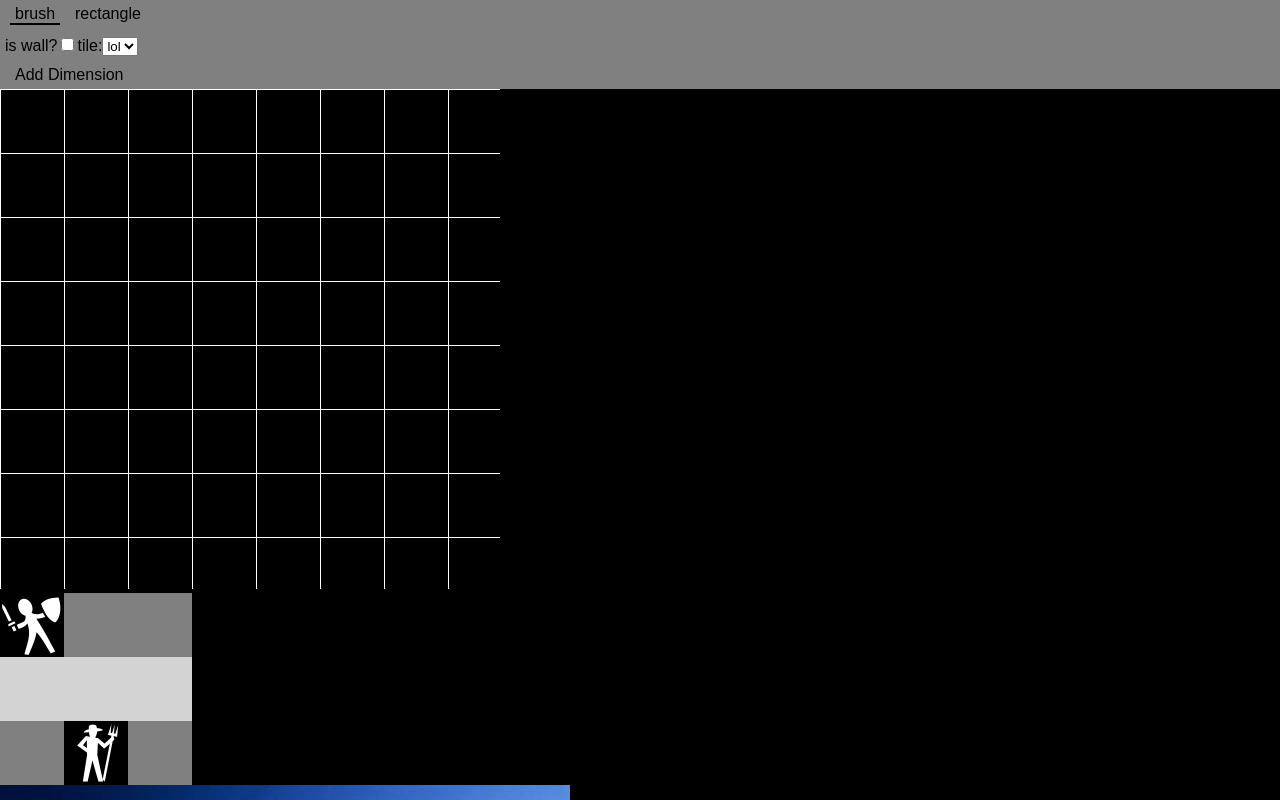
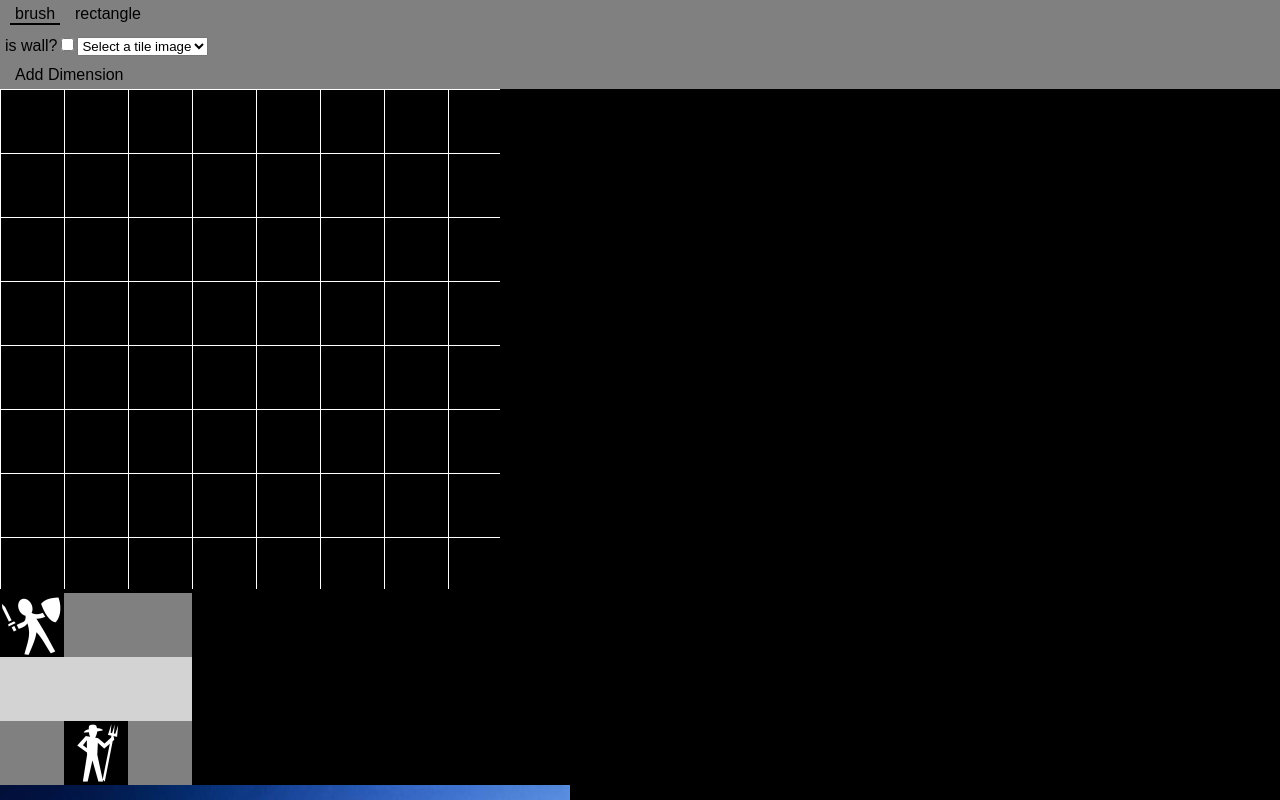
Before and after one commit to StravaJD/rpg-framework, a React (Create React App) app: page / in a window 1280 px wide. Shown: the top 800 px of the page. Built offline with nearby package versions, Linux system fonts and the light colour scheme.

Commit message:
Added logic to draw different tile icons

```diff
--- a/src/actions/worldBuilderActions.js
+++ b/src/actions/worldBuilderActions.js
@@ -17,7 +17,7 @@ export function selectDim(dim) {
 export function setTileOptions(tileOptions) {
   return {
     type: SET_TILE_OPTIONS,
-    tileOptions
+    tileOptions: { ...tileOptions }
   }
 }
 
--- a/src/components/worldBuilder/WorldBuilder.js
+++ b/src/components/worldBuilder/WorldBuilder.js
@@ -3,6 +3,8 @@ import { connect } from 'react-redux';
 import { selectTool, selectDim, setTileOptions, addDim, removeDim, addTile, removeTile } from '../../actions/worldBuilderActions';
 import { getTools, getTiles, getDims, getTileArray } from '../../reducers/worldBuilderReducers';
 import tools from '../../utils/Tools';
+import tileImages from '../../images/tiles';
+
 import './WorldBuilder.css';
 
 /*
@@ -22,8 +24,14 @@ class CanvasContainer extends Component {
   }
 
   drawTile(tile, ctx){
-    ctx.fillStyle = tile.tile.wall ? '#444444' : '#DDDDDD';
-    ctx.fillRect(tile.x*this.tileSize, tile.y*this.tileSize, this.tileSize, this.tileSize);
+    if(!tile.tile.icon || tile.tile.icon === ""){
+      ctx.fillStyle = tile.tile.wall ? '#444444' : '#DDDDDD';
+      ctx.fillRect(tile.x*this.tileSize, tile.y*this.tileSize, this.tileSize, this.tileSize);
+    } else {
+      let tileImage = new Image();
+      tileImage.src = tile.tile.icon;
+      ctx.drawImage(tileImage, tile.x*this.tileSize, tile.y*this.tileSize, this.tileSize, this.tileSize);
+    }
   }
 
   registerCanvas(el) {
@@ -122,12 +130,17 @@ const TileOptions = ({ tileOptions, setTileOptions }) =>
       />
     </label>
     <label>
-      tile:
-      <img />
-      <select>
-        <option>
-          lol
-        </option>
+      <img src={tileOptions.icon}/>
+      <select
+        onChange={(e) => {
+          tileOptions.icon = e.target.value;
+          setTileOptions(tileOptions);
+        }}
+      >
+        <option value="">Select a tile image</option>
+        {
+          Object.keys(tileImages).map(imageName => <option value={ tileImages[imageName] }>{ imageName }</option> )
+        }
       </select>
     </label>
   </div>;
--- a/src/images/index.js
+++ b/src/images/index.js
@@ -1,5 +1,6 @@
 import hero from './hero.png';
 import farmer from './farmer.png';
+
 
 export default {
   hero,
--- /dev/null
+++ b/src/images/tiles/index.js
@@ -0,0 +1,11 @@
+import dune from './dune.png';
+import duneMountain from './duneMountain.png';
+import duneOasis from './duneOasis.png';
+import duneTown from './duneTown.png';
+
+export default {
+  dune,
+  duneMountain,
+  duneOasis,
+  duneTown
+}
```
